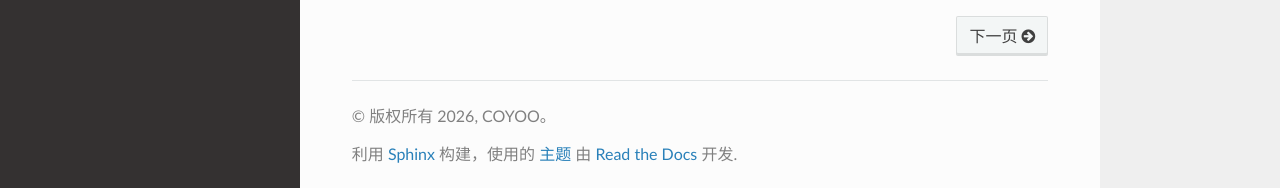
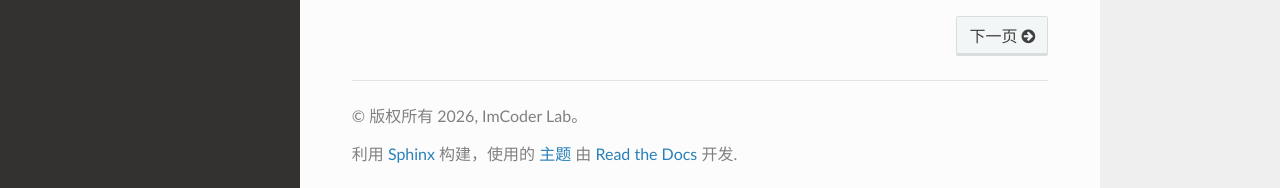
Before and after one commit to COYOO1510/ImCoder-Lab, a Sphinx documentation site: the page built from source/index.rst, in a window 1280 px wide and 1051 px high. Shown: the part 860-1048 px from the top of the window. Built offline with Sphinx 7.4.7 and the Read the Docs theme 3.1.0, drawn with Linux system fonts in a browser that asks for light colours.

Commit message:
2026-08-19

```diff
--- a/source/conf.py
+++ b/source/conf.py
@@ -7,8 +7,8 @@
 # https://www.sphinx-doc.org/en/master/usage/configuration.html#project-information
 
 project = 'ImCoder Lab'
-copyright = '2026, COYOO'
-author = 'COYOO'
+copyright = '2026, ImCoder Lab'
+author = 'ImCoder Lab'
 release = 'V1.0'
 
 # -- General configuration ---------------------------------------------------
```
Also changed, not shown: source/COYOO/ch32v307v_ch8_daq.md (+1 -1 lines).
